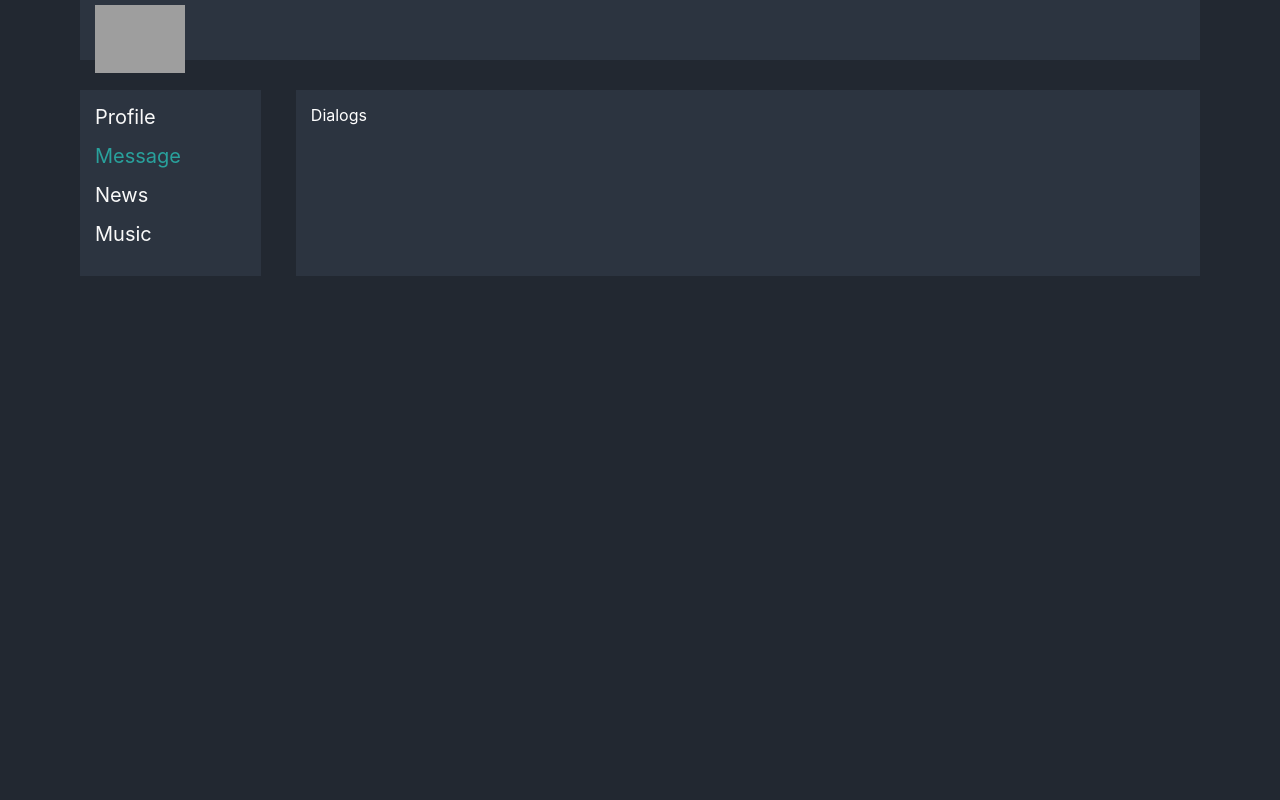
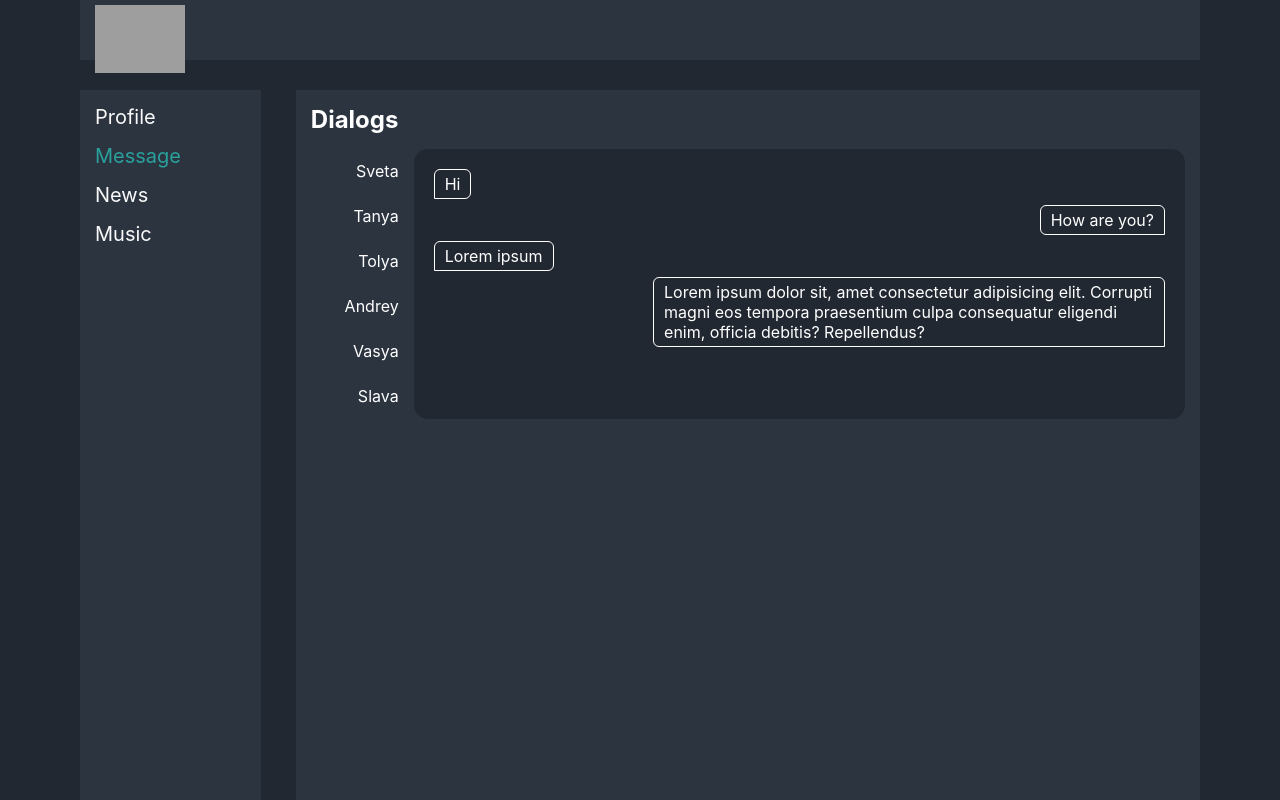
Before and after one commit to Cuber00/it-kamasutra-react, a React (Create React App) app: page /dialogs in a window 1280 px wide. Built offline with nearby package versions, Linux system fonts and the light colour scheme; grey boxes are pictures that could not be loaded.

Commit message:
23 урок включительно

```diff
--- a/src/App.css
+++ b/src/App.css
@@ -10,6 +10,8 @@
     max-width: 1120px;
     width: 100%;
     margin: 0 auto;
+    min-height: 100vh;
+    max-height: 100vh;
 }
 .app-wrapper-content{
     grid-area: c;
--- a/src/App.jsx
+++ b/src/App.jsx
@@ -20,7 +20,7 @@ const App = () => {
           <Routes>
             <Route path="/" element={<Profile />} />
             <Route path="/profile" element={<Profile />} />
-            <Route path="/dialogs" element={<Dialogs />} />
+            <Route path="/dialogs/*" element={<Dialogs />} />
             <Route path="/news" element={<News/>} />
             <Route path="/music" element={<Music />} />
           </Routes>
--- a/src/components/Dialogs/Dialogs.jsx
+++ b/src/components/Dialogs/Dialogs.jsx
@@ -1,9 +1,47 @@
 import React from 'react'
 import cl from "./Dialogs.module.css"
+import { NavLink } from "react-router-dom"
+
+const DialogItem = (props) => {
+  return (
+    <div className={cl.dialog}>
+      <NavLink
+        to={`/dialogs/${props.id}`}
+        className={({ isActive }) => isActive ? cl.active : ""}
+      >
+        {props.name}
+      </NavLink>
+    </div>
+  )
+}
+
+const MessageItem = (props) => {
+  return (
+    <div className={cl.message + " " + props.classMessage}>
+      {props.message}
+    </div>
+  )
+}
 
 const Dialogs = () => {
   return (
-    <div>Dialogs</div>
+    <div className={cl.dialogsWrapper}>
+      <h2 className={cl.title}>Dialogs</h2>
+      <div className={cl.dialogs}>
+        <DialogItem id="1" name="Sveta" />
+        <DialogItem id="2" name="Tanya" />
+        <DialogItem id="3" name="Tolya" />
+        <DialogItem id="4" name="Andrey" />
+        <DialogItem id="5" name="Vasya" />
+        <DialogItem id="6" name="Slava" />
+      </div>
+      <div className={cl.messages}>
+        <MessageItem classMessage="" message="Hi" />
+        <MessageItem classMessage={cl.received} message="How are you?" />
+        <MessageItem classMessage="" message="Lorem ipsum" />
+        <MessageItem classMessage={cl.received} message="Lorem ipsum dolor sit, amet consectetur adipisicing elit. Corrupti magni eos tempora praesentium culpa consequatur eligendi enim, officia debitis? Repellendus?" />
+      </div>
+    </div>
   )
 }
 
--- a/src/components/Dialogs/Dialogs.module.css
+++ b/src/components/Dialogs/Dialogs.module.css
@@ -0,0 +1,58 @@
+.dialogsWrapper{
+    display: grid;
+    grid-template-columns: 2fr 15fr;
+
+}
+.title{
+    grid-column-start: 1;
+    grid-column-end: 3;
+    margin-bottom: 15px;
+}
+.dialogs{
+    overflow: hidden;
+}
+.dialog{
+    cursor: pointer;
+    transition: transform 500ms ease;
+    line-height: 45px;
+    text-align: right;
+    padding-right:15px;
+}
+.dialog a{
+    color: #fff;
+    text-decoration: none;
+}
+.dialog a.active{
+    color: #29A19C;
+    font-size: 18px;
+}
+.dialog:not(.active):hover{
+    transform: scale(1.05) translateX(-5px);
+}
+.messages{
+    display: flex;
+    flex-direction: column;
+    align-items: flex-start;
+    justify-content: flex-start;
+    gap: 6px;
+    padding: 20px;
+    background: #222831;
+    border-radius: 14px;
+    overflow: scroll;
+    -ms-overflow-style: none;
+    overflow: -moz-scrollbars-none;
+}
+/* хром, сафари */
+.messages::-webkit-scrollbar { width: 0; }
+
+.message{
+    padding: 4px 10px;
+    border: 1px solid #fff;
+    border-radius: 6px 6px 6px 0;
+    cursor: default;
+    max-width: 70%;
+}
+.received{
+    align-self: flex-end;
+    border-radius: 6px 6px 0 6px;
+}
--- a/src/components/Profile/Profile.jsx
+++ b/src/components/Profile/Profile.jsx
@@ -1,26 +1,14 @@
 import React from 'react'
 import MyPosts from './MyPosts/MyPosts'
 import cl from "./Profile.module.css"
+import ProfileInfo from './ProfileInfo/ProfileInfo'
 
 const Profile = () => {
   return (
-    <div className={cl.profile_wrapper}>
+    <div className={cl.wrapper}>
       <img className={cl.bgImg} src="https://www.alladvertising.ru/porridge/83/101/h_5190dfb41642e7d30b11a33ebe0f4883" alt="" />
 
-      <div className={cl.profile}>
-        <div className={cl.avatar}>
-          <img src="https://www.1zoom.ru/big2/946/289597-frederika.jpg" alt="" />
-        </div>
-        <div className={cl["profile-content"]}>
-          <h2 className={cl.name}>Dmitry K.</h2>
-          <div>Date of Birth: 2 january</div>
-          <div>City: Tomsk</div>
-          <div>Education: BSU'11</div>
-          <div>Web site: </div>
-        </div>
-
-      </div>
-
+      <ProfileInfo />
       <MyPosts />
     </div>
   )
--- a/src/components/Profile/Profile.module.css
+++ b/src/components/Profile/Profile.module.css
@@ -1,4 +1,3 @@
-
 .bgImg{
     position: absolute;
     top: 0;
@@ -7,25 +6,6 @@
     max-height: 120px;
     object-fit: cover;
 }
-.profile{
-    display: grid;
-    grid-template-areas: "avatar prof-content";
-    grid-template-columns: 100px 1fr;
-    grid-gap: 30px;
-    margin-bottom: 15px;
-}
-.profile_wrapper{
+.wrapper{
     padding-top: 135px;
 }
-.avatar{
-    grid-area: avatar;
-    margin-top: 8px;
-}
-.profile-content{
-    grid-area: prof-content;
-}
-.avatar img{
-    width: 100px;
-    height: 100px;
-    object-fit: cover;
-}
--- /dev/null
+++ b/src/components/Profile/ProfileInfo/ProfileInfo.jsx
@@ -0,0 +1,22 @@
+import React from 'react'
+import cl from "./ProfileInfo.module.css"
+
+const ProfileInfo = () => {
+    return (
+        <div className={cl.profile}>
+            <div className={cl.avatar}>
+                <img src="https://www.1zoom.ru/big2/946/289597-frederika.jpg" alt="" />
+            </div>
+            <div className={cl["profile-content"]}>
+                <h2 className={cl.name}>Dmitry K.</h2>
+                <div>Date of Birth: 2 january</div>
+                <div>City: Tomsk</div>
+                <div>Education: BSU'11</div>
+                <div>Web site: </div>
+            </div>
+
+        </div>
+    )
+}
+
+export default ProfileInfo
--- /dev/null
+++ b/src/components/Profile/ProfileInfo/ProfileInfo.module.css
@@ -0,0 +1,20 @@
+.profile{
+    display: grid;
+    grid-template-areas: "avatar prof-content";
+    grid-template-columns: 100px 1fr;
+    grid-gap: 30px;
+    margin-bottom: 15px;
+}
+
+.avatar{
+    grid-area: avatar;
+    margin-top: 8px;
+}
+.profile-content{
+    grid-area: prof-content;
+}
+.avatar img{
+    width: 100px;
+    height: 100px;
+    object-fit: cover;
+}
--- a/src/index.css
+++ b/src/index.css
@@ -3,7 +3,12 @@
   padding: 0;
   box-sizing: border-box;
 }
+html{
+  height:100%;
+}
 body {
+  height:100%;
+  min-height:100%;
   margin: 0;
   font-family: -apple-system, BlinkMacSystemFont, 'Segoe UI', 'Roboto', 'Oxygen',
     'Ubuntu', 'Cantarell', 'Fira Sans', 'Droid Sans', 'Helvetica Neue',
```
